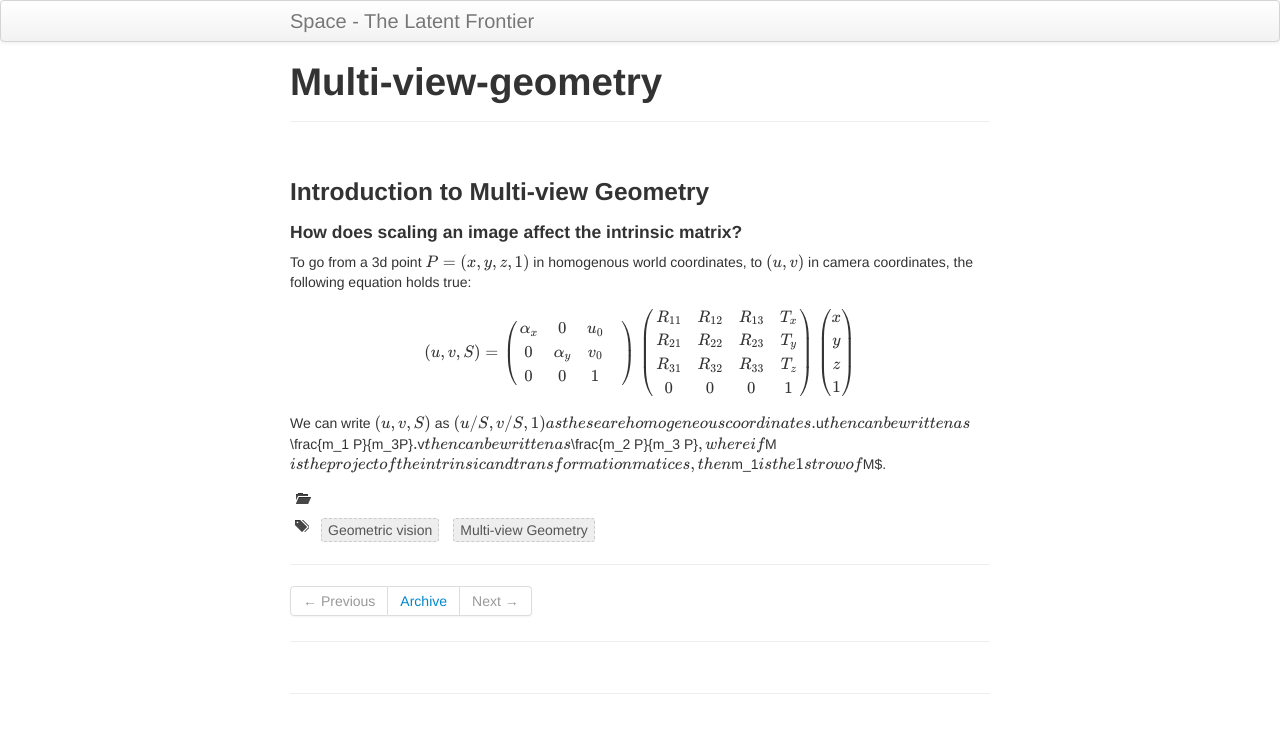
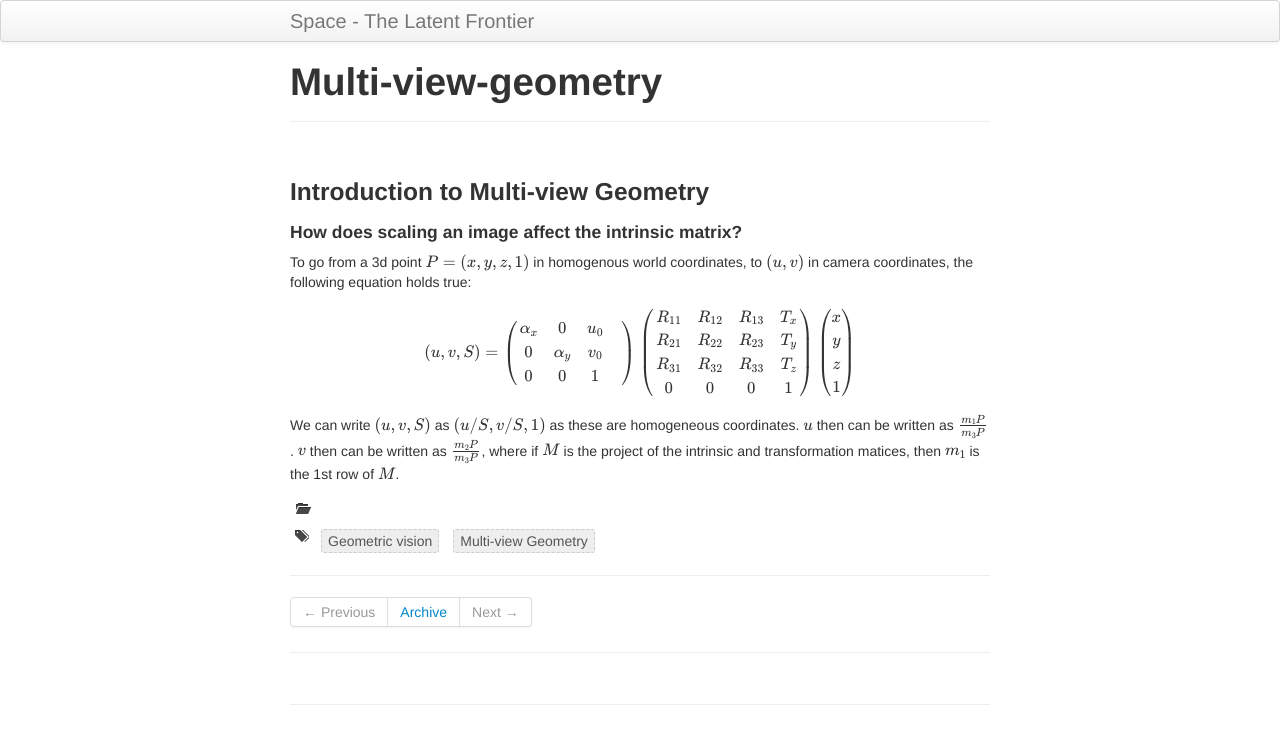
Before and after one commit to skt9/skt9.github.io, a Jekyll site: the page built from pages/multi-view-geometry.md, in a window 1280 px wide. Shown: the top 744 px of the page. Built offline with Jekyll 4.4.1, drawn with Linux system fonts in a browser that asks for light colours; formulas are drawn with MathJax 3.

```diff
--- a/pages/multi-view-geometry.md
+++ b/pages/multi-view-geometry.md
@@ -29,4 +29,4 @@ z\\
 \end{pmatrix}
 $$
 
-We can write $(u,v,S)$ as $(u/S,v/S,1) as these are homogeneous coordinates. $u$ then can be written as $\frac{m_1 P}{m_3P}$. $v$ then can be written as $\frac{m_2 P}{m_3 P}$, where if $M$ is the project of the intrinsic and transformation matices, then $m_1$ is the 1st row of $M$.
+We can write $(u,v,S)$ as $(u/S,v/S,1)$ as these are homogeneous coordinates. $u$ then can be written as $\frac{m_1 P}{m_3P}$. $v$ then can be written as $\frac{m_2 P}{m_3 P}$, where if $M$ is the project of the intrinsic and transformation matices, then $m_1$ is the 1st row of $M$.
```
